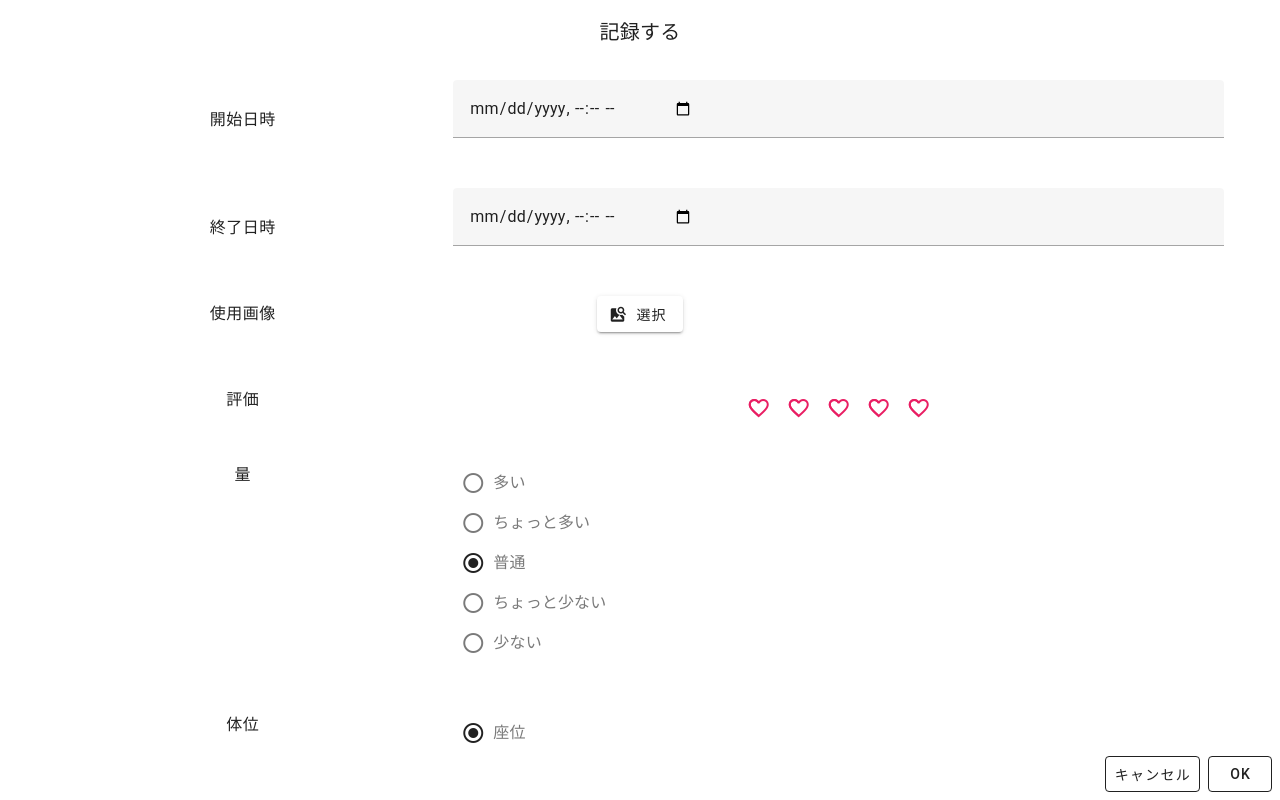
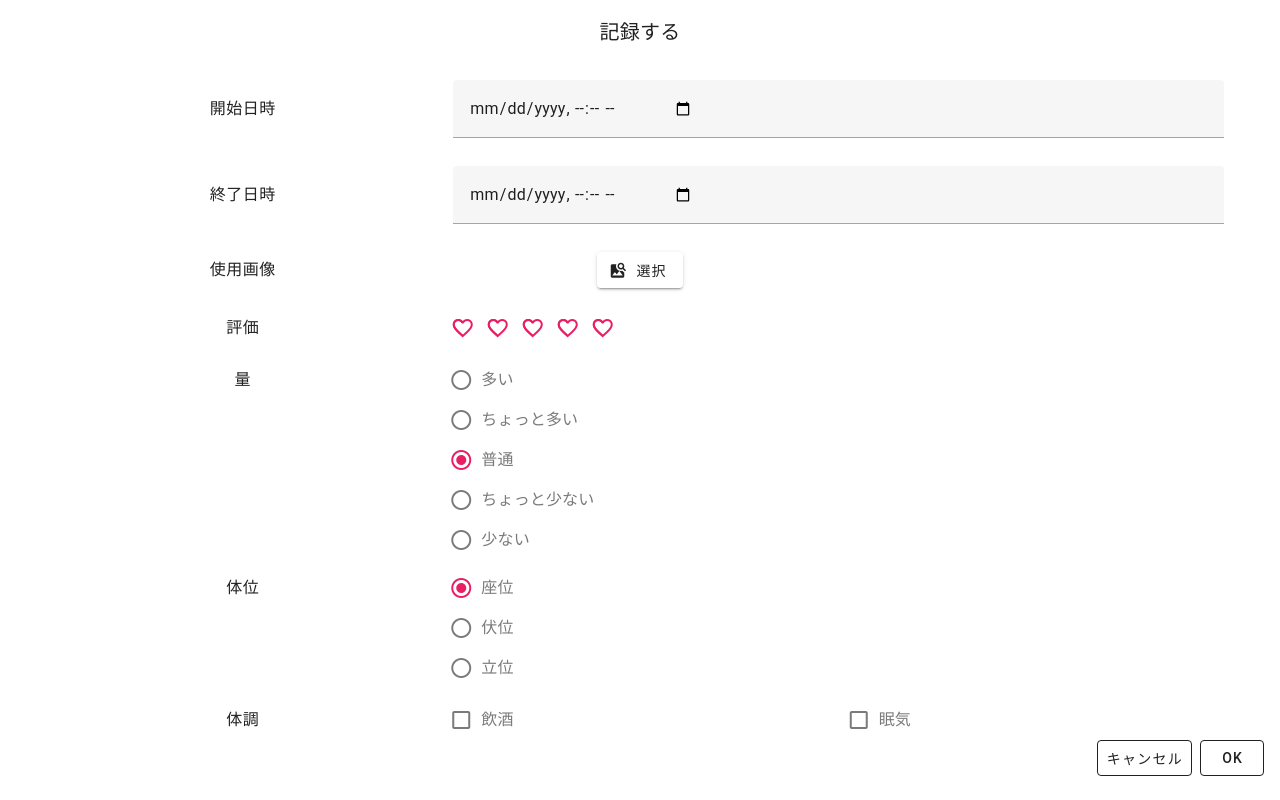
Before and after one commit to xmitoux/onon-riko, a Vue app: page / in a window 1280 px wide. Both pictures are taken after a click on the button "手動記録". Built offline with nearby package versions, Linux system fonts and the light colour scheme; no server answers; the database is empty.

Commit message:
記録子画面のレイアウト調整

```diff
--- a/src/components/RikoniRecord.vue
+++ b/src/components/RikoniRecord.vue
@@ -120,21 +120,29 @@
       <v-card-text class="pa-0">
         <v-form ref="form" v-model="valid" lazy-validation>
           <v-container class="pa-0">
-            <v-row class="ma-1" align="center" justify="space-between">
+            <v-row align="center" class="ma-1">
               <v-col cols="4">開始日時</v-col>
               <v-col>
-                <v-text-field v-model="startedAt" type="datetime-local" />
+                <v-text-field
+                  v-model="startedAt"
+                  hide-details
+                  type="datetime-local"
+                />
               </v-col>
             </v-row>
 
-            <v-row class="ma-1" align="center" justify="space-between">
+            <v-row align="center" class="ma-1">
               <v-col cols="4">終了日時</v-col>
               <v-col>
-                <v-text-field v-model="finishedAt" type="datetime-local" />
+                <v-text-field
+                  v-model="finishedAt"
+                  hide-details
+                  type="datetime-local"
+                />
               </v-col>
             </v-row>
 
-            <v-row class="ma-1" align="center" justify="space-between">
+            <v-row align="center" class="ma-1">
               <v-col cols="4">使用画像</v-col>
               <v-col>
                 <v-btn
@@ -151,35 +159,33 @@
               </v-col>
             </v-row>
 
-            <v-row class="ma-4">
+            <v-row v-if="selectedImage" class="ma-1">
+              <v-col cols="4" />
               <v-img
-                v-if="selectedImage"
-                class="pa-0"
-                max-height="250"
+                class="px-3"
+                max-height="230"
                 :src="`${IMAGES_BUCKET_URL}/${selectedImage.path}`"
               ></v-img>
             </v-row>
 
-            <v-row class="ma-1">
-              <v-col cols="4">評価</v-col>
-              <v-col>
+            <v-row align="center" class="ma-1">
+              <v-col class="" cols="4">評価</v-col>
               <v-rating
                 v-model="rating"
+                class="pl-1"
                 color="pink"
                 empty-icon="mdi-heart-outline"
                 full-icon="mdi-heart"
                 half-icon="mdi-heart-half"
                 half-increments
-                  hover
-                  size="40"
-                ></v-rating>
-              </v-col>
+                size="35"
+              />
             </v-row>
 
             <v-row class="ma-1">
               <v-col cols="4">量</v-col>
-              <v-col>
-                <v-radio-group v-model="amount">
+              <v-col class="pt-1 pl-0 pb-0">
+                <v-radio-group v-model="amount" color="pink" hide-details>
                   <v-radio label="多い" :value="5"></v-radio>
                   <v-radio label="ちょっと多い" :value="4"></v-radio>
                   <v-radio label="普通" :value="3"></v-radio>
@@ -191,8 +197,9 @@
 
             <v-row class="ma-1">
               <v-col cols="4">体位</v-col>
-              <v-col>
-                <v-radio-group v-model="bodyPosition">
+
+              <v-col class="pt-1 pl-0 pb-0">
+                <v-radio-group v-model="bodyPosition" color="pink" hide-details>
                   <v-radio label="座位" :value="1"></v-radio>
                   <v-radio label="伏位" :value="2"></v-radio>
                   <v-radio label="立位" :value="3"></v-radio>
@@ -200,39 +207,71 @@
               </v-col>
             </v-row>
 
-            <v-row class="ma-1" align="center">
-              <v-col cols="4">飲酒</v-col>
-              <v-col><v-switch color="blue" inset v-model="isDrunk" /></v-col>
-            </v-row>
+            <v-row align="center" class="ma-1">
+              <v-col cols="4">体調</v-col>
 
-            <v-row class="ma-1" align="center">
-              <v-col cols="4">眠気</v-col>
-              <v-col><v-switch color="blue" inset v-model="isSleepy" /></v-col>
-            </v-row>
+              <v-col class="ma-0 pa-0" cols="4">
+                <v-checkbox
+                  v-model="isDrunk"
+                  color="pink"
+                  hide-details
+                  label="飲酒"
+                />
+              </v-col>
 
-            <v-row class="ma-1" align="center">
-              <v-col cols="4">事前の興奮</v-col>
-              <v-col>
-                <v-switch color="blue" inset v-model="isPreExcited" />
-              </v-col>
-            </v-row>
-
-            <v-row class="ma-1" align="center">
-              <v-col cols="4">運動</v-col>
-              <v-col><v-switch color="blue" inset v-model="doneWork" /></v-col>
-            </v-row>
-
-            <v-row class="ma-1" align="center">
-              <v-col cols="4">労働</v-col>
-              <v-col>
-                <v-switch color="blue" inset v-model="doneExercise" />
+              <v-col class="ma-0 pa-0" cols="4">
+                <v-checkbox
+                  v-model="isSleepy"
+                  color="pink"
+                  hide-details
+                  label="眠気"
+                />
               </v-col>
             </v-row>
 
             <v-row class="ma-1">
+              <v-col cols="4" />
+
+              <v-col class="ma-0 pa-0" cols="4">
+                <v-checkbox
+                  v-model="doneWork"
+                  color="pink"
+                  hide-details
+                  label="運動"
+                />
+              </v-col>
+
+              <v-col class="ma-0 pa-0" cols="4">
+                <v-checkbox
+                  v-model="doneExercise"
+                  color="pink"
+                  hide-details
+                  label="労働"
+                />
+              </v-col>
+            </v-row>
+
+            <v-row class="ma-1">
+              <v-col cols="4" />
+              <v-col class="ma-0 pa-0" cols="4">
+                <v-checkbox
+                  v-model="isPreExcited"
+                  color="pink"
+                  hide-details
+                  label="事前の興奮"
+                />
+              </v-col>
+              <v-col cols="4" />
+            </v-row>
+
+            <v-row class="ma-1">
               <v-col cols="4">食事状態</v-col>
-              <v-col>
-                <v-radio-group v-model="mealCondition">
+              <v-col class="pt-1 pl-0 pb-0">
+                <v-radio-group
+                  v-model="mealCondition"
+                  color="pink"
+                  hide-details
+                >
                   <v-radio label="食前" :value="1"></v-radio>
                   <v-radio label="食間" :value="2"></v-radio>
                   <v-radio label="食後" :value="3"></v-radio>
@@ -243,7 +282,7 @@
         </v-form>
       </v-card-text>
 
-      <v-card-actions class="d-flex justify-end">
+      <v-card-actions class="d-flex justify-end pb-6 pr-4">
         <v-btn variant="outlined" @click="closeDialog">キャンセル</v-btn>
         <v-btn variant="outlined" @click="recordRikoni">OK</v-btn>
       </v-card-actions>
```
Lines whose indentation alone changed are shown as unchanged.
